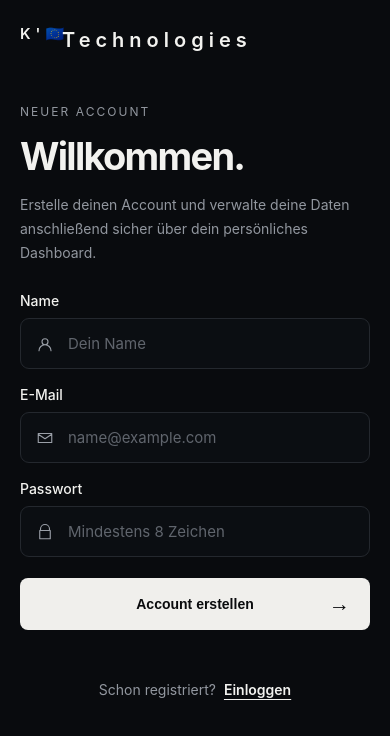
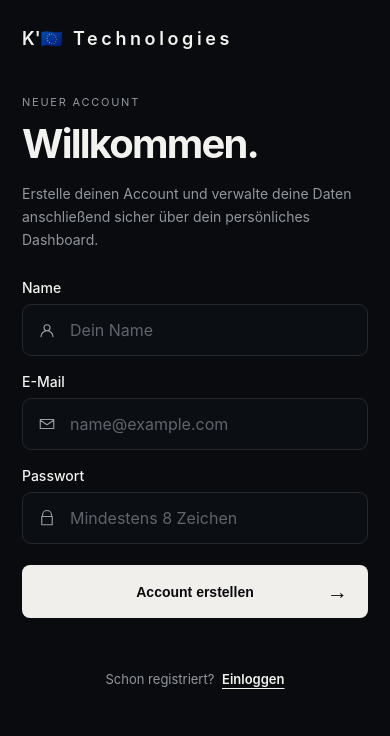
Before and after one commit to Karimrabah2009-alt/register-practice, a website: page index.html in a window 390 px wide. Drawn offline with Linux system fonts and the light colour scheme.

Commit message:
Improve responsive auth layout

```diff
--- a/index.html
+++ b/index.html
@@ -1,35 +1,55 @@
 <!DOCTYPE html>
-<html lang="en">
+<html lang="de">
+
 <head>
+
   <meta charset="UTF-8">
-    <meta name="viewport" content="width=device-width, initial-scale=1.0">
-    <title>Document</title>
+
+  <meta
+    name="viewport"
+    content="width=device-width, initial-scale=1.0"
+  >
+
+  <title>Account</title>
+
+
   <style>
+
+    /* ========================================
+       VARIABLEN
+    ======================================== */
+
+    :root {
+      --background: #050607;
+      --surface: #090b0e;
+      --surface-light: #0d1014;
+
+      --border: #24282e;
+      --border-hover: #41464f;
+
+      --text: #f2f2ef;
+      --muted: #92979f;
+
+      --input: #0b0e12;
+
+      --button: #f0efec;
+      --button-text: #0a0b0d;
+
+      --success: #73c995;
+      --error: #e57878;
+    }
+
+
+    /* ========================================
+       RESET
+    ======================================== */
+
     * {
       margin: 0;
       padding: 0;
       box-sizing: border-box;
     }
 
-:root {
-  --background: #050607;
-  --surface: #090b0e;
-  --surface-light: #0d1014;
-
-  --border: #24282e;
-  --border-hover: #41464f;
-
-  --text: #f2f2ef;
-  --muted: #92979f;
-
-  --input: #0b0e12;
-
-  --button: #f0efec;
-  --button-text: #0a0b0d;
-
-  --success: #73c995;
-  --error: #e57878;
-}
 
     html,
     body {
@@ -37,6 +57,8 @@ body {
       max-width: 100%;
       overflow-x: hidden;
     }
+
+
     body {
       min-height: 100vh;
 
@@ -70,7 +92,7 @@ body {
       display: grid;
       grid-template-columns: 1fr 1.08fr;
 
-  overflow-x: hidden;
+      overflow: hidden;
 
       background: var(--surface);
 
@@ -96,21 +118,40 @@ body {
     }
 
 
-/* LOGO */
+    /* ========================================
+       BRAND
+    ======================================== */
 
     .brand {
-  margin-left: 0.6rem;
       display: flex;
       align-items: center;
-  gap: 14px;
+
+      gap: 12px;
 
       font-size: 20px;
       font-weight: 600;
-
+    }
+
+
+    .brand-icon {
+      display: inline-flex;
+      align-items: center;
+
+      flex-shrink: 0;
+
+      line-height: 1;
+    }
+
+
+    .brand span {
       letter-spacing: 0.25em;
-}
-
-/* AUTH CONTENT */
+      white-space: nowrap;
+    }
+
+
+    /* ========================================
+       AUTH CONTENT
+    ======================================== */
 
     .auth-content {
       width: 100%;
@@ -119,15 +160,16 @@ body {
       margin: auto;
     }
 
+
     .eyebrow {
       margin-bottom: 18px;
 
       color: var(--muted);
 
       font-size: 12px;
-
       letter-spacing: 0.17em;
     }
+
 
     .auth-content h1 {
       margin-bottom: 18px;
@@ -137,6 +179,7 @@ body {
 
       letter-spacing: -0.045em;
     }
+
 
     .description {
       max-width: 400px;
@@ -161,6 +204,7 @@ form {
       gap: 20px;
     }
 
+
     .field {
       display: flex;
       flex-direction: column;
@@ -168,18 +212,22 @@ form {
       gap: 9px;
     }
 
+
     .field label {
       font-size: 14px;
       font-weight: 500;
     }
 
 
-/* INPUT */
+    /* ========================================
+       INPUT
+    ======================================== */
 
     .input-wrapper {
       position: relative;
     }
 
+
     .input-icon {
       position: absolute;
 
@@ -192,14 +240,15 @@ form {
       transform: translateY(-50%);
 
       fill: none;
-
       stroke: #9a9fa7;
+
       stroke-width: 1.5;
       stroke-linecap: round;
       stroke-linejoin: round;
 
       pointer-events: none;
     }
+
 
     input {
       width: 100%;
@@ -228,13 +277,16 @@ input {
         box-shadow 0.18s ease;
     }
 
+
     input::placeholder {
       color: #60656d;
     }
 
+
     input:hover {
       border-color: var(--border-hover);
     }
+
 
     input:focus {
       background: #101318;
@@ -275,16 +327,19 @@ input:focus {
         background 0.15s ease;
     }
 
+
     .submit-btn:hover {
       background: #ffffff;
 
       transform: translateY(-1px);
     }
 
+
     .submit-btn:active {
       transform: translateY(0);
     }
 
+
     .button-arrow {
       position: absolute;
 
@@ -295,6 +350,37 @@ input:focus {
 
       font-size: 21px;
       font-weight: 400;
+    }
+
+
+    /* ========================================
+       PASSWORT VERGESSEN
+    ======================================== */
+
+    .forgot-password-button {
+      width: fit-content;
+
+      margin-top: -7px;
+      margin-left: 0;
+
+      padding: 0;
+
+      border: none;
+
+      background: transparent;
+      color: var(--muted);
+
+      font: inherit;
+      font-size: 12px;
+
+      cursor: pointer;
+
+      transition: color 0.15s ease;
+    }
+
+
+    .forgot-password-button:hover {
+      color: var(--text);
     }
 
 
@@ -308,11 +394,14 @@ input:focus {
       margin-top: -6px;
 
       font-size: 13px;
-}
+      line-height: 1.5;
+    }
+
 
     .message.success {
       color: var(--success);
     }
+
 
     .message.error {
       color: var(--error);
@@ -333,9 +422,9 @@ input:focus {
       font-size: 14px;
     }
 
+
     .switch-button {
       margin-left: 4px;
-
       padding: 0;
 
       border: none;
@@ -351,6 +440,7 @@ input:focus {
       text-decoration: underline;
       text-underline-offset: 4px;
     }
+
 
     .hidden {
       display: none;
@@ -380,10 +470,13 @@ input:focus {
     }
 
 
-/* GRID */
+    /* ========================================
+       GRID
+    ======================================== */
 
     .grid-background {
       position: absolute;
+
       inset: 0;
 
       background-image:
@@ -417,7 +510,9 @@ input:focus {
     }
 
 
-/* PLANETEN */
+    /* ========================================
+       PLANETEN
+    ======================================== */
 
     .planet {
       position: absolute;
@@ -426,6 +521,7 @@ input:focus {
 
       pointer-events: none;
     }
+
 
     .planet-large {
       width: 470px;
@@ -451,6 +547,7 @@ input:focus {
         -30px 40px 90px rgba(0, 0, 0, 0.4);
     }
 
+
     .planet-small {
       width: 210px;
       height: 210px;
@@ -508,15 +605,16 @@ input:focus {
       -webkit-backdrop-filter: blur(16px);
     }
 
+
     .security-label {
       margin-bottom: 13px;
 
       color: var(--muted);
 
       font-size: 11px;
-
       letter-spacing: 0.15em;
     }
+
 
     .security-card h2 {
       max-width: 350px;
@@ -526,6 +624,7 @@ input:focus {
 
       letter-spacing: -0.03em;
     }
+
 
     .shield-box {
       width: 88px;
@@ -542,41 +641,19 @@ input:focus {
       background: #13161b;
     }
 
+
     .shield-box svg {
       width: 43px;
       height: 43px;
 
       fill: none;
-
       stroke: #a9adb4;
+
       stroke-width: 1.4;
       stroke-linecap: round;
       stroke-linejoin: round;
     }
-.forgot-password-button {
-  width: fit-content;
-
-  margin-top: -7px;
-  margin-left: 0;
-
-  padding: 0;
-
-  border: none;
-
-  background: transparent;
-  color: var(--muted);
-
-  font: inherit;
-  font-size: 12px;
-
-  cursor: pointer;
-
-  transition: color 0.15s ease;
-}
-
-.forgot-password-button:hover {
-  color: var(--text);
-}
+
 
     /* ========================================
        TABLET
@@ -588,20 +665,31 @@ input:focus {
         padding: 0;
       }
 
+
       .auth-shell {
+        width: 100%;
+        max-width: 100%;
+
         min-height: 100vh;
 
-    grid-template-columns: 1fr;
+        display: block;
 
         border: none;
         border-radius: 0;
-  }
+
+        overflow-x: hidden;
+      }
+
 
       .visual-side {
         display: none;
       }
 
+
       .auth-left {
+        width: 100%;
+        min-width: 0;
+
         min-height: 100vh;
 
         padding:
@@ -609,30 +697,15 @@ input:focus {
           clamp(24px, 8vw, 70px);
       }
 
-  .auth-content {
-    margin-top: auto;
-    margin-bottom: auto;
-  }
-}
-.auth-shell {
-    width: 100%;
-    max-width: 100%;
-    overflow-x: hidden;
-  }
-
-  .auth-left,
-  .visual-side,
+
       .auth-content {
         width: 100%;
-    max-width: 100%;
-    min-width: 0;
-  }
-
-  .visual-side {
-    overflow: hidden;
-  }
-
-
+        max-width: 445px;
+
+        margin: auto;
+      }
+
+    }
 
 
     /* ========================================
@@ -641,113 +714,204 @@ input:focus {
 
     @media (max-width: 520px) {
 
+      body {
+        display: block;
+      }
+
+
       .auth-left {
-    padding: 24px 20px;
-  }
-
-  .brand {
-    margin-bottom: 60px;
-  }
-
-  .brand-icon {
-    width: 32px;
-    height: 32px;
-
-    font-size: 15px;
-  }
-
-  .auth-content h1 {
-    font-size: 38px;
-  }
-
-  .description {
-    margin-bottom: 28px;
-
-    font-size: 14px;
-  }
-
-  form {
-    gap: 17px;
-  }
-
-  input {
-    height: 51px;
-  }
-
-  .submit-btn {
-    height: 52px;
-  }
-
-  .switch-text {
-    margin-top: 22px;
-  }
-}
-@media (max-width: 768px) {
-
-  .auth-left {
-    padding: 24px 20px;
-  }
+        min-height: 100vh;
+
+        padding:
+          28px
+          22px
+          42px;
+      }
+
+
+      /* BRAND */
 
       .brand {
         width: 100%;
+
+        margin: 0 0 46px 0;
+
         display: flex;
         align-items: center;
         justify-content: flex-start;
+
         gap: 10px;
 
-    margin: 0 0 48px 0;
-    padding: 0;
-  }
+        font-size: 18px;
+      }
+
 
       .brand-icon {
+        width: auto;
+        height: auto;
+
         flex-shrink: 0;
-  }
+
+        font-size: 18px;
+
+        line-height: 1;
+      }
+
 
       .brand span {
+        font-size: 18px;
+        font-weight: 600;
+
+        letter-spacing: 0.20em;
+
         white-space: nowrap;
       }
+
+
+      /* AUTH CONTENT */
 
       .auth-content {
         width: 100%;
-    max-width: 480px;
-    margin: 0 auto;
-  }
-
-}
+        max-width: none;
+
+        margin: 0;
+      }
+
+
+      .eyebrow {
+        margin-bottom: 14px;
+
+        font-size: 11px;
+
+        letter-spacing: 0.16em;
+      }
+
+
+      .auth-content h1 {
+        margin-bottom: 17px;
+
+        font-size: 40px;
+        line-height: 1.05;
+      }
+
+
+      .description {
+        max-width: none;
+
+        margin-bottom: 28px;
+
+        font-size: 14px;
+        line-height: 1.65;
+      }
+
+
+      /* FORM */
+
+      form {
+        gap: 17px;
+      }
+
+
+      .field {
+        gap: 8px;
+      }
+
+
+      .field label {
+        font-size: 14px;
+      }
+
+
+      input {
+        height: 52px;
+
+        font-size: 16px;
+      }
+
+
+      .input-icon {
+        left: 16px;
+
+        width: 18px;
+        height: 18px;
+      }
+
+
+      /* BUTTON */
+
+      .submit-btn {
+        height: 53px;
+
+        margin-top: 4px;
+      }
+
+
+      .forgot-password-button {
+        margin-top: -5px;
+
+        font-size: 12px;
+      }
+
+
+      .switch-text {
+        margin-top: 24px;
+
+        font-size: 13px;
+      }
+
+    }
+
   </style>
+
 </head>
+
+
 <body>
 
+
   <main class="auth-shell">
 
-    <!-- =========================
+
+    <!-- ========================================
          LINKE SEITE
-    ========================== -->
+    ========================================= -->
 
     <section class="auth-left">
 
+
       <header class="brand">
-        <div class="brand-icon">K'🇪🇺</div>
-        <span>Technologies</span>
+
+        <div class="brand-icon">
+          K'🇪🇺
+        </div>
+
+        <span>
+          Technologies
+        </span>
+
       </header>
 
 
+
       <div class="auth-content">
 
 
-        <!-- =========================
+        <!-- ========================================
              REGISTRIERUNG
-        ========================== -->
+        ========================================= -->
 
         <section id="registerView">
+
 
           <p class="eyebrow">
             NEUER ACCOUNT
           </p>
 
+
           <h1>
             Willkommen.
           </h1>
+
 
           <p class="description">
             Erstelle deinen Account und verwalte deine Daten
@@ -755,6 +919,7 @@ input:focus {
           </p>
 
 
+
           <form id="registerForm">
 
 
@@ -773,10 +938,13 @@ input:focus {
                   viewBox="0 0 24 24"
                   aria-hidden="true"
                 >
+
                   <path
                     d="M20 21a8 8 0 0 0-16 0M12 13a4 4 0 1 0 0-8 4 4 0 0 0 0 8Z"
                   />
+
                 </svg>
+
 
                 <input
                   type="text"
@@ -784,11 +952,13 @@ input:focus {
                   name="name"
                   placeholder="Dein Name"
                   autocomplete="name"
+                  required
                 >
 
               </div>
 
             </div>
+
 
 
             <!-- EMAIL -->
@@ -806,10 +976,13 @@ input:focus {
                   viewBox="0 0 24 24"
                   aria-hidden="true"
                 >
+
                   <path
                     d="M3 6h18v12H3V6Zm0 1 9 6 9-6"
                   />
+
                 </svg>
+
 
                 <input
                   type="email"
@@ -817,11 +990,13 @@ input:focus {
                   name="email"
                   placeholder="name@example.com"
                   autocomplete="email"
+                  required
                 >
 
               </div>
 
             </div>
+
 
 
             <!-- PASSWORD -->
@@ -839,10 +1014,13 @@ input:focus {
                   viewBox="0 0 24 24"
                   aria-hidden="true"
                 >
+
                   <path
                     d="M6 10V8a6 6 0 0 1 12 0v2M5 10h14v11H5V10Z"
                   />
+
                 </svg>
+
 
                 <input
                   type="password"
@@ -850,20 +1028,30 @@ input:focus {
                   name="password"
                   placeholder="Mindestens 8 Zeichen"
                   autocomplete="new-password"
+                  required
                 >
 
               </div>
 
             </div>
+
 
 
             <button
               class="submit-btn"
               type="submit"
             >
-              <span>Account erstellen</span>
-              <span class="button-arrow">→</span>
+
+              <span>
+                Account erstellen
+              </span>
+
+              <span class="button-arrow">
+                →
+              </span>
+
             </button>
+
 
 
             <p
@@ -871,7 +1059,9 @@ input:focus {
               class="message"
             ></p>
 
+
           </form>
+
 
 
           <p class="switch-text">
@@ -888,26 +1078,30 @@ input:focus {
 
           </p>
 
+
         </section>
 
 
 
-        <!-- =========================
+        <!-- ========================================
              LOGIN
-        ========================== -->
+        ========================================= -->
 
         <section
           id="loginView"
           class="hidden"
         >
 
+
           <p class="eyebrow">
             WILLKOMMEN ZURÜCK
           </p>
 
+
           <h1>
             Einloggen.
           </h1>
+
 
           <p class="description">
             Melde dich mit deinen Zugangsdaten an,
@@ -915,6 +1109,7 @@ input:focus {
           </p>
 
 
+
           <form id="loginForm">
 
 
@@ -933,10 +1128,13 @@ input:focus {
                   viewBox="0 0 24 24"
                   aria-hidden="true"
                 >
+
                   <path
                     d="M3 6h18v12H3V6Zm0 1 9 6 9-6"
                   />
+
                 </svg>
+
 
                 <input
                   type="email"
@@ -944,11 +1142,13 @@ input:focus {
                   name="email"
                   placeholder="name@example.com"
                   autocomplete="email"
+                  required
                 >
 
               </div>
 
             </div>
+
 
 
             <!-- PASSWORD -->
@@ -966,10 +1166,13 @@ input:focus {
                   viewBox="0 0 24 24"
                   aria-hidden="true"
                 >
+
                   <path
                     d="M6 10V8a6 6 0 0 1 12 0v2M5 10h14v11H5V10Z"
                   />
+
                 </svg>
+
 
                 <input
                   type="password"
@@ -977,6 +1180,7 @@ input:focus {
                   name="password"
                   placeholder="Dein Passwort"
                   autocomplete="current-password"
+                  required
                 >
 
               </div>
@@ -984,7 +1188,6 @@ input:focus {
             </div>
 
 
-            <!-- PASSWORT VERGESSEN -->
 
             <button
               type="button"
@@ -995,13 +1198,22 @@ input:focus {
             </button>
 
 
+
             <button
               class="submit-btn"
               type="submit"
             >
-              <span>Einloggen</span>
-              <span class="button-arrow">→</span>
+
+              <span>
+                Einloggen
+              </span>
+
+              <span class="button-arrow">
+                →
+              </span>
+
             </button>
+
 
 
             <p
@@ -1009,7 +1221,9 @@ input:focus {
               class="message"
             ></p>
 
+
           </form>
+
 
 
           <p class="switch-text">
@@ -1026,26 +1240,30 @@ input:focus {
 
           </p>
 
+
         </section>
 
 
 
-        <!-- =========================
+        <!-- ========================================
              PASSWORT VERGESSEN
-        ========================== -->
+        ========================================= -->
 
         <section
           id="forgotPasswordView"
           class="hidden"
         >
 
+
           <p class="eyebrow">
             ACCOUNT RECOVERY
           </p>
 
+
           <h1>
             Passwort vergessen?
           </h1>
+
 
           <p class="description">
             Gib deine E-Mail-Adresse ein.
@@ -1054,10 +1272,9 @@ input:focus {
           </p>
 
 
+
           <form id="forgotPasswordForm">
 
-
-            <!-- EMAIL -->
 
             <div class="field">
 
@@ -1072,10 +1289,13 @@ input:focus {
                   viewBox="0 0 24 24"
                   aria-hidden="true"
                 >
+
                   <path
                     d="M3 6h18v12H3V6Zm0 1 9 6 9-6"
                   />
+
                 </svg>
+
 
                 <input
                   type="email"
@@ -1083,20 +1303,30 @@ input:focus {
                   name="email"
                   placeholder="name@example.com"
                   autocomplete="email"
+                  required
                 >
 
               </div>
 
             </div>
+
 
 
             <button
               class="submit-btn"
               type="submit"
             >
-              <span>Reset-Link senden</span>
-              <span class="button-arrow">→</span>
+
+              <span>
+                Reset-Link senden
+              </span>
+
+              <span class="button-arrow">
+                →
+              </span>
+
             </button>
+
 
 
             <p
@@ -1104,7 +1334,9 @@ input:focus {
               class="message"
             ></p>
 
+
           </form>
+
 
 
           <p class="switch-text">
@@ -1121,34 +1353,42 @@ input:focus {
 
           </p>
 
+
         </section>
 
 
       </div>
 
+
     </section>
 
 
 
-    <!-- =========================
+    <!-- ========================================
          RECHTE SEITE
-    ========================== -->
+    ========================================= -->
 
     <section class="visual-side">
 
+
       <div class="grid-background"></div>
 
+
       <div class="planet planet-large"></div>
+
       <div class="planet planet-small"></div>
 
 
+
       <div class="security-card">
+
 
         <div>
 
           <p class="security-label">
             SECURE ACCESS
           </p>
+
 
           <h2>
             Ein Account. Eine sichere
@@ -1158,7 +1398,9 @@ input:focus {
         </div>
 
 
+
         <div class="shield-box">
+
 
           <svg
             viewBox="0 0 24 24"
@@ -1175,13 +1417,20 @@ input:focus {
 
           </svg>
 
+
         </div>
 
+
       </div>
 
+
     </section>
 
+
   </main>
+
+</body>
+</html>
 <!-- DEINEN BISHERIGEN SCRIPT-BLOCK
      DIREKT HIER DRUNTER LASSEN -->
 <script>
```
Lines whose indentation alone changed are shown as unchanged.
